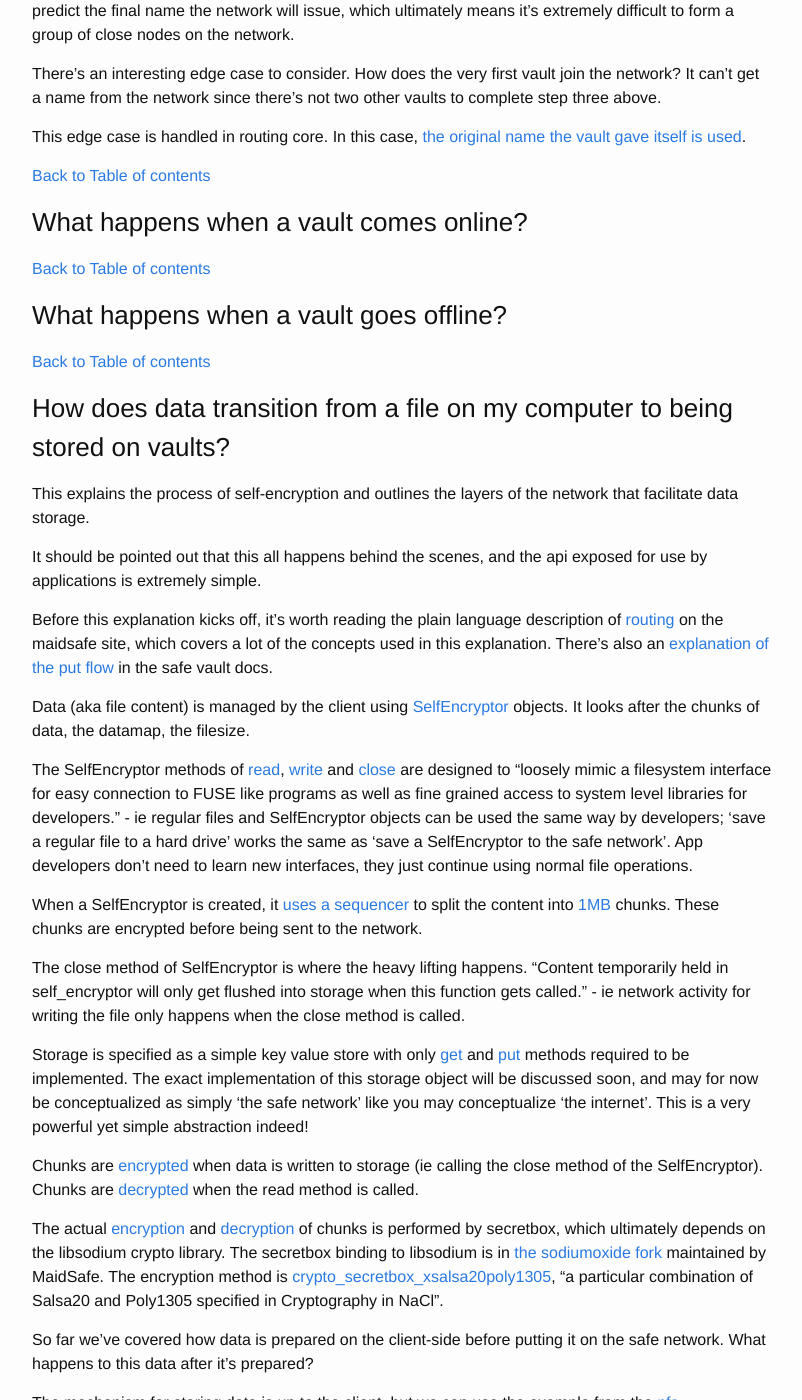
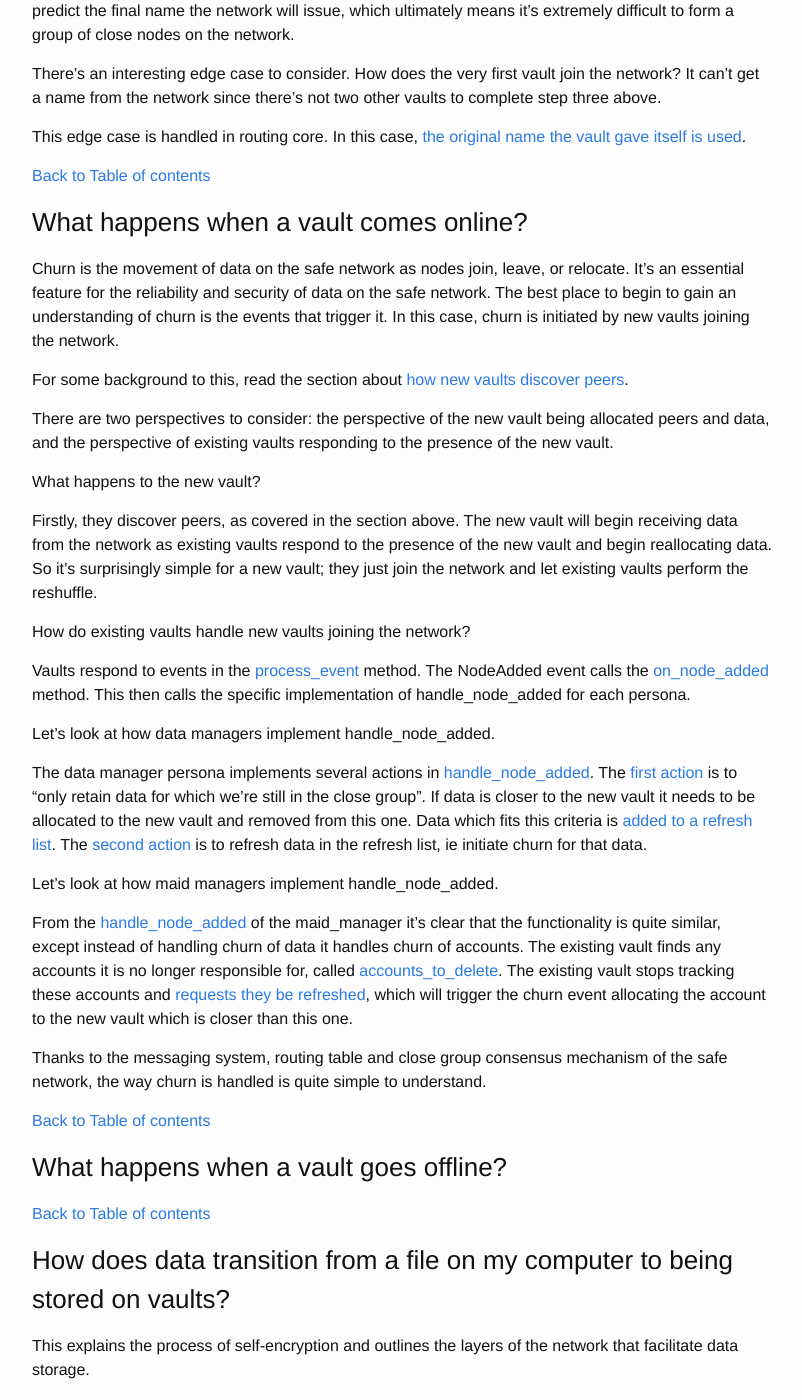
Before and after one commit to safe-network-explained/safe-network-explained.github.io, a Jekyll site: the page built from _posts/2016-05-10-safe-network-implementation-explained-in-plain-language.markdown, in a window 1280 px wide and 1400 px high, scrolled down 3750 px. Shown: the whole window, without its empty margins (238-1040 px from the left). Built offline with Jekyll 4.4.1, drawn with Linux system fonts in a browser that asks for light colours.

Commit message:
Vault Comes Online section, explains churn

```diff
--- a/_posts/2016-05-10-safe-network-implementation-explained-in-plain-language.markdown
+++ b/_posts/2016-05-10-safe-network-implementation-explained-in-plain-language.markdown
@@ -127,6 +127,30 @@
 [Back to Table of contents](#how-are-vaults-named-by-the-network_toc)
 
 ### What happens when a vault comes online?
+
+Churn is the movement of data on the safe network as nodes join, leave, or relocate. It's an essential feature for the reliability and security of data on the safe network. The best place to begin to gain an understanding of churn is the events that trigger it. In this case, churn is initiated by new vaults joining the network.
+
+For some background to this, read the section about [how new vaults discover peers](#new-vault-peer-discovery).
+
+There are two perspectives to consider: the perspective of the new vault being allocated peers and data, and the perspective of existing vaults responding to the presence of the new vault.
+
+What happens to the new vault?
+
+Firstly, they discover peers, as covered in the section above. The new vault will begin receiving data from the network as existing vaults respond to the presence of the new vault and begin reallocating data. So it's surprisingly simple for a new vault; they just join the network and let existing vaults perform the reshuffle.
+
+How do existing vaults handle new vaults joining the network?
+
+Vaults respond to events in the [process_event](https://github.com/maidsafe/safe_vault/blob/5cf9f1837f2b435f61044676eafa324353ff9968/src/vault.rs#L114) method. The NodeAdded event calls the [on_node_added](https://github.com/maidsafe/safe_vault/blob/5cf9f1837f2b435f61044676eafa324353ff9968/src/vault.rs#L242) method. This then calls the specific implementation of handle_node_added for each persona.
+
+Let's look at how data managers implement handle_node_added.
+
+The data manager persona implements several actions in [handle_node_added](https://github.com/maidsafe/safe_vault/blob/5cf9f1837f2b435f61044676eafa324353ff9968/src/personas/data_manager.rs#L553). The [first action](https://github.com/maidsafe/safe_vault/blob/5cf9f1837f2b435f61044676eafa324353ff9968/src/personas/data_manager.rs#L566) is to "only retain data for which we're still in the close group". If data is closer to the new vault it needs to be allocated to the new vault and removed from this one. Data which fits this criteria is [added to a refresh list](https://github.com/maidsafe/safe_vault/blob/5cf9f1837f2b435f61044676eafa324353ff9968/src/personas/data_manager.rs#L583). The [second action](https://github.com/maidsafe/safe_vault/blob/5cf9f1837f2b435f61044676eafa324353ff9968/src/personas/data_manager.rs#L588) is to refresh data in the refresh list, ie initiate churn for that data.
+
+Let's look at how maid managers implement handle_node_added.
+
+From the [handle_node_added](https://github.com/maidsafe/safe_vault/blob/5cf9f1837f2b435f61044676eafa324353ff9968/src/personas/maid_manager.rs#L182) of the maid_manager it's clear that the functionality is quite similar, except instead of handling churn of data it handles churn of accounts. The existing vault finds any accounts it is no longer responsible for, called [accounts_to_delete](https://github.com/maidsafe/safe_vault/blob/5cf9f1837f2b435f61044676eafa324353ff9968/src/personas/maid_manager.rs#L187). The existing vault stops tracking these accounts and [requests they be refreshed](https://github.com/maidsafe/safe_vault/blob/5cf9f1837f2b435f61044676eafa324353ff9968/src/personas/maid_manager.rs#L207), which will trigger the churn event allocating the account to the new vault which is closer than this one.
+
+Thanks to the messaging system, routing table and close group consensus mechanism of the safe network, the way churn is handled is quite simple to understand.
 
 [Back to Table of contents](#what-happens-when-a-vault-comes-online_toc)
 
```
